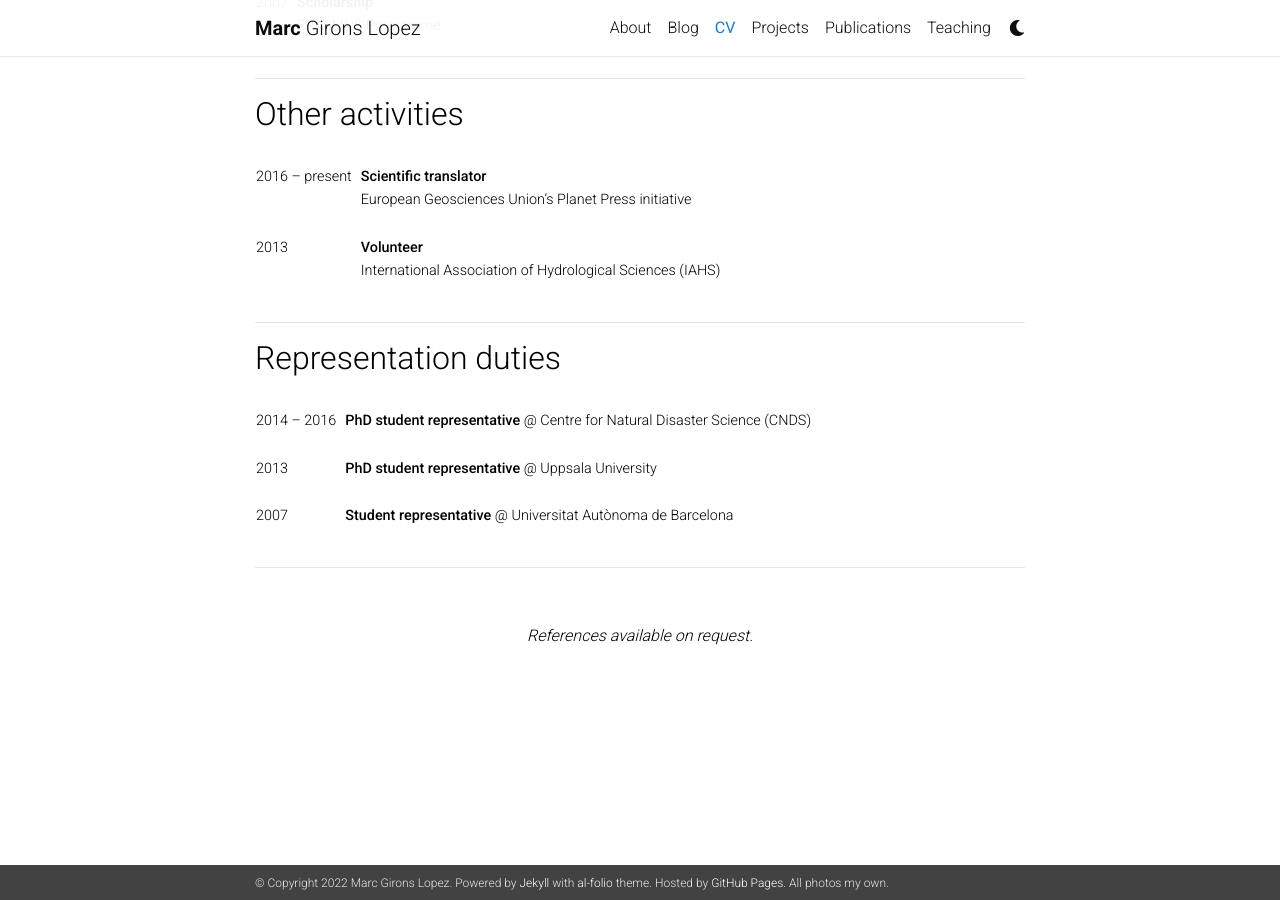
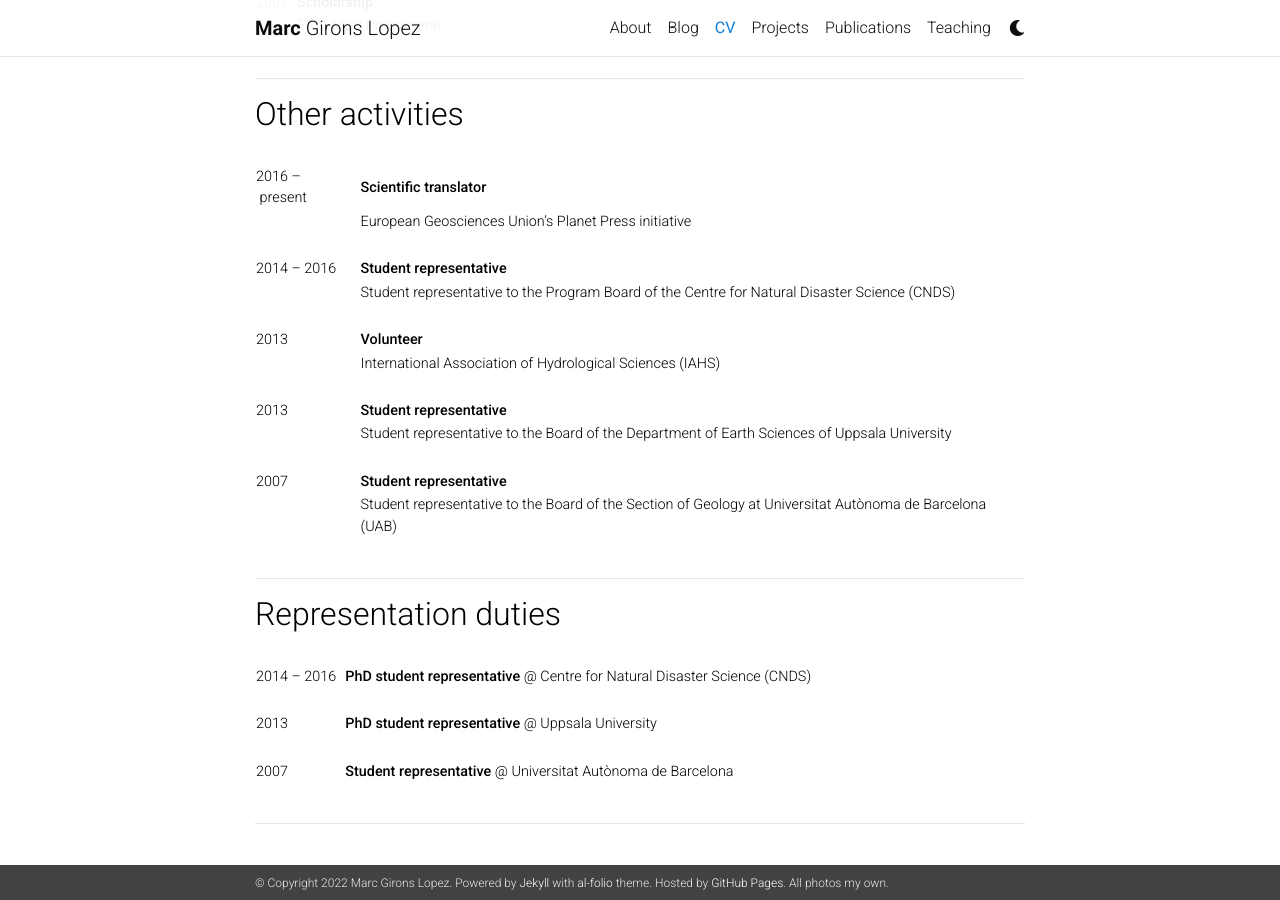
Before and after one commit to GironsLopez/GironsLopez.github.io, a Jekyll site: the page built from _pages/cv.md, in a window 1280 px wide and 900 px high, scrolled down 2342 px. Built offline with Jekyll 4.4.1, drawn with Linux system fonts in a browser that asks for light colours; nearby versions of some CDN libraries; comment, search, counter and statistics services are not loaded; a style sheet for code colours, icons or effects is not loaded.

Commit message:
Update CV

```diff
--- a/_pages/cv.md
+++ b/_pages/cv.md
@@ -106,8 +106,17 @@ nav: true
 | 2016&nbsp;--&nbsp;present&nbsp;&nbsp; | **Scientific translator** |
 | | European Geosciences Union's Planet Press initiative |
 | | |
+| 2014&nbsp;--&nbsp;2016&nbsp;&nbsp; | **Student representative** |
+| | Student representative to the Program Board of the Centre for Natural Disaster Science (CNDS) |
+| | |
 | 2013 | **Volunteer** |
 | | International Association of Hydrological Sciences (IAHS) |
+| | |
+| 2013 | **Student representative** |
+| | Student representative to the Board of the Department of Earth Sciences of Uppsala University |
+| | |
+| 2007 | **Student representative** |
+| | Student representative to the Board of the Section of Geology at Universitat Autònoma de Barcelona (UAB) |
 | | |
 
 ---
```
